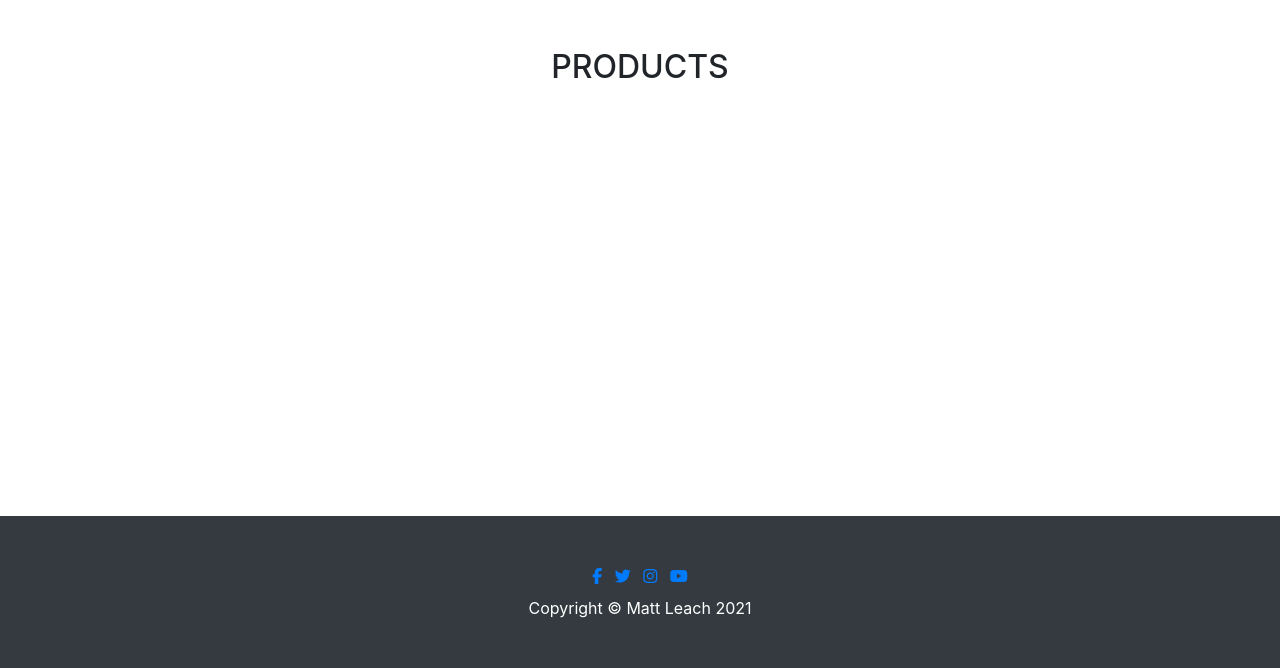
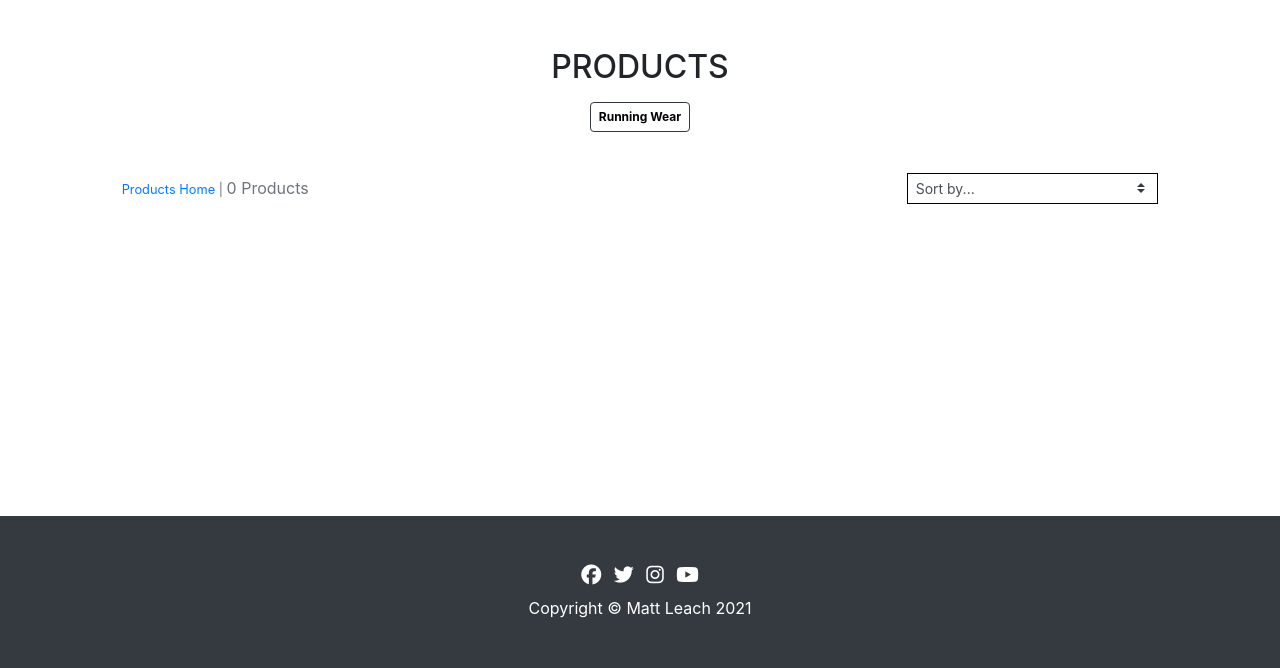
Before and after one commit to Matty-El/urban-attiva, a Django app: page /products/?category=running_wear in a window 1280 px wide. Shown: the part 132-800 px from the top of the page. Run offline with Django 3.2, Linux system fonts and the light colour scheme; data comes from the database, SQL or seed files in the repository; some libraries are stand-ins or nearby versions.

Commit message:
Added sorting functionality and product count to product page

```diff
--- a/products/templates/products/products.html
+++ b/products/templates/products/products.html
@@ -17,7 +17,50 @@
 <div class="container-fluid page-content">
     <div class="row">
         <div class="col text-center mt-3">
-                <h2 class="logo-font">Products</h2>
+            <h2 class="logo-font pb-2">Products</h2>
+            {% for category in current_categories  %}
+            <a class="category-badge text-decoration-none" href="{% url 'products' %}?category={{ category.name }}">
+                <span class="p-2 badge badge-white text-black border border-dark">{{ category.friendly_name }}</span>
+            </a>
+            {% endfor %}
+        </div>
+    </div>
+    <div class="row mt-4">
+        <div class="product-container col-10 offset-1">
+            <div class="row mt-1 mb-2">
+                <div class="col-12 col-md-6 my-auto order-md-last d-flex justify-content-center justify-content-md-end">
+                    <div class="sort-select-wrapper w-50">
+                        <select id="sort-selector"
+                            class="custom-select custom-select-sm rounded-0 border border-{% if current_sorting != 'None_None' %}info{% else %}black{% endif %}">
+                            <option value="reset" {% if current_sorting == 'None_None' %}selected{% endif %}>Sort by...
+                            </option>
+                            <option value="price_asc" {% if current_sorting == 'price_asc' %}selected{% endif %}>Price
+                                (low to high)</option>
+                            <option value="price_desc" {% if current_sorting == 'price_desc' %}selected{% endif %}>Price
+                                (high to low)</option>
+                            <option value="rating_asc" {% if current_sorting == 'rating_asc' %}selected{% endif %}>
+                                Rating (low to high)</option>
+                            <option value="rating_desc" {% if current_sorting == 'rating_desc' %}selected{% endif %}>
+                                Rating (high to low)</option>
+                            <option value="name_asc" {% if current_sorting == 'name_asc' %}selected{% endif %}>Name
+                                (A-Z)</option>
+                            <option value="name_desc" {% if current_sorting == 'name_desc' %}selected{% endif %}>Name
+                                (Z-A)</option>
+                            <option value="category_asc" {% if current_sorting == 'category_asc' %}selected{% endif %}>
+                                Category (A-Z)</option>
+                            <option value="category_desc"
+                                {% if current_sorting == 'category_desc' %}selected{% endif %}>Category (Z-A)</option>
+                        </select>
+                    </div>
+                </div>
+                <div class="col-12 col-md-6 order-md-first">
+                    <p class="text-muted mt-3 text-center text-md-left">
+                        {% if search_term or current_categories or current_sorting != 'None_None' %}
+                        <span class="small"><a href="{% url 'products' %}">Products Home</a> | </span>
+                        {% endif %}
+                        {{ products|length }} Products{% if search_term %} found for
+                        <strong>"{{ search_term }}"</strong>{% endif %}
+                    </p>
                 </div>
             </div>
             <div class="row">
@@ -30,24 +73,33 @@
                         </a>
                         {% else %}
                         <a href="{% url 'product_detail' product.id %}">
-                        <img class="card-img-top img-fluid" src="{{ MEDIA_URL }}noimage.png" alt="{{ product.name }}">
+                            <img class="card-img-top img-fluid" src="{{ MEDIA_URL }}noimage.png"
+                                alt="{{ product.name }}">
                         </a>
                         {% endif %}
                         <div class="card-body">
                             <div class="text-center">
                                 <h2 class="mb-0">{{ product.name }}</h2>
                             </div>
+                        </div>
                         <div class="card-footer bg-white pt-0 border-0 text-center">
                             <div class="row">
                                 <div class="col">
                                     <p class="mb-0 text-center font-weight-bold">£{{ product.price }}</p>
+                                    {% if product.category %}
+                                    <p class="small mt-1 mb-0">
+                                        <a class="text-muted"
+                                            href="{% url 'products' %}?category={{ product.category.name }}">
+                                            <i class="fas fa-tag mr-1"></i>{{ product.category.friendly_name }}
+                                        </a>
+                                    </p>
+                                    {% endif %}
                                     {% if product.rating %}
                                     <small class="text-muted"><i class="fas fa-star mr-1"></i>{{ product.rating }} /
                                         5</small>
                                     {% else %}
                                     <small class="text-muted">No Rating</small>
                                     {% endif %}
-                                </div>
                                 </div>
                             </div>
                         </div>
@@ -71,6 +123,8 @@
                 {% endif %}
                 {% endfor %}
             </div>
+        </div>
+    </div>
+</div>
 <div class="mb-5"></div>
-    </div>
 {% endblock %}
--- a/static/css/base.css
+++ b/static/css/base.css
@@ -56,6 +56,11 @@ background-repeat: no-repeat;
     justify-content: center;
     height: 1.5rem;
     width: 1.5rem;
+}
+
+.social-media {
+    font-size: 20px;
+    color: white;
 }
 
 .header-font,
@@ -127,6 +132,10 @@ background-repeat: no-repeat;
 	z-index: -1;
 }
 
+a.category-badge > span.badge:hover {
+    background: #212529 !important;
+    color: #fff !important;
+}
 
 /* --------------------------------- Media queries */
 
--- a/templates/base.html
+++ b/templates/base.html
@@ -139,21 +139,21 @@
             <div class="row">
                 <div class="col-lg text-center my-auto">
                     <ul class="list-inline mb-0">
-                        <li class="list-inline-item me-4 text-white">
+                        <li class="list-inline-item">
                             <a href="https://www.facebook.com" target="_blank" rel="noopener noreferrer"
-                                aria-label="Facebook"><i class="fa fa-facebook" aria-hidden="true"></i></a>
+                                aria-label="Facebook"><i class="fab fa-facebook social-media" aria-hidden="true"></i></a>
                         </li>
-                        <li class="list-inline-item me-4">
+                        <li class="list-inline-item">
                             <a href="https://www.twitter.com" target="_blank" rel="noopener noreferrer"
-                                aria-label="Twitter"><i class="fa fa-twitter"></i></a>
+                                aria-label="Twitter"><i class="fab fa-twitter social-media"></i></a>
                         </li>
                         <li class="list-inline-item">
                             <a href="https://www.instagram.com" target="_blank" rel="noopener noreferrer"
-                                aria-label="Instagram"><i class="fa fa-instagram"></i></a>
+                                aria-label="Instagram"><i class="fa fa-instagram social-media"></i></a>
                         </li>
                         <li class="list-inline-item">
                             <a href="https://www.youtube.com" target="_blank" rel="noopener noreferrer"
-                                aria-label="YouTube"><i class="fa fa-youtube"></i></a>
+                                aria-label="YouTube"><i class="fab fa-youtube social-media"></i></a>
                         </li>
                     </ul>
                 </div>
```
Also changed, not shown: products/templates/products/product_detail.html (+7 -0 lines). Lines whose indentation alone changed are shown as unchanged.
